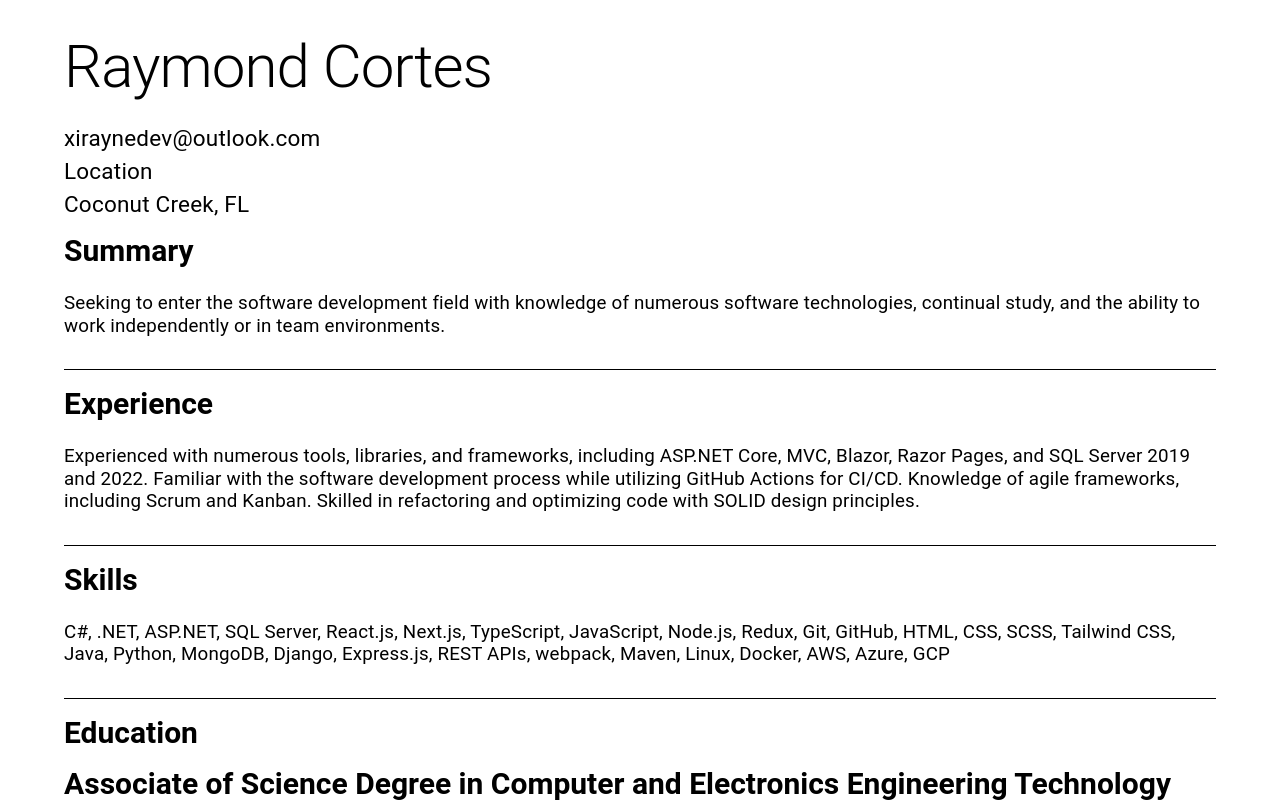
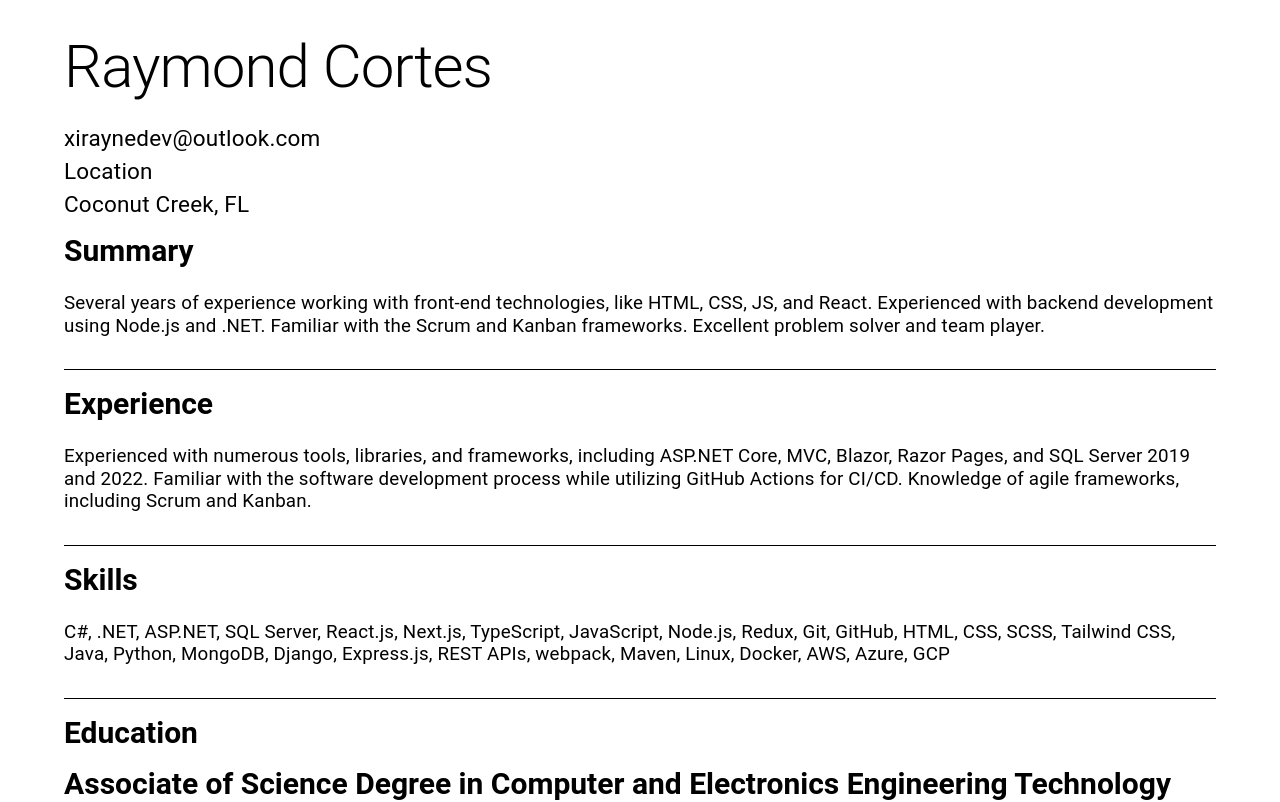
Before and after one commit to xiraynedev/portfolio-v2, a React app: page /resume in a window 1280 px wide. Shown: the top 802 px of the page. Built offline with nearby package versions, Linux system fonts and the light colour scheme.

Commit message:
update resume component

```diff
--- a/src/components/Header/Header.tsx
+++ b/src/components/Header/Header.tsx
@@ -22,8 +22,7 @@ export const Header: React.FC = () => {
             including ASP.NET Core, MVC, Blazor, Razor Pages, and SQL Server
             2019 and 2022. Familiar with the software development process while
             utilizing GitHub Actions for CI/CD. Knowledge of agile frameworks,
-            including Scrum and Kanban. Skilled in refactoring and optimizing
-            code with SOLID design principles.
+            including Scrum and Kanban.
           </p>
           <a
             href='https://github.com/xiraynedev'
--- a/src/components/Resume/Experience.tsx
+++ b/src/components/Resume/Experience.tsx
@@ -4,7 +4,7 @@ import { SectionContainer } from './SectionContainer';
 export const Experience: FC = () => {
   const experience = {
     title: 'Experience',
-    description: `Experienced with numerous tools, libraries, and frameworks, including ASP.NET Core, MVC, Blazor, Razor Pages, and SQL Server 2019 and 2022. Familiar with the software development process while utilizing GitHub Actions for CI/CD. Knowledge of agile frameworks, including Scrum and Kanban. Skilled in refactoring and optimizing code with SOLID design principles.`,
+    description: `Experienced with numerous tools, libraries, and frameworks, including ASP.NET Core, MVC, Blazor, Razor Pages, and SQL Server 2019 and 2022. Familiar with the software development process while utilizing GitHub Actions for CI/CD. Knowledge of agile frameworks, including Scrum and Kanban.`,
   };
 
   return <SectionContainer {...experience} />;
--- a/src/components/Resume/Summary.tsx
+++ b/src/components/Resume/Summary.tsx
@@ -4,7 +4,7 @@ import { SectionContainer } from './SectionContainer';
 export const Summary: FC = () => {
   const summary = {
     title: 'Summary',
-    description: `Seeking to enter the software development field with knowledge of numerous software technologies, continual study, and the ability to work independently or in team environments.`,
+    description: `Several years of experience working with front-end technologies, like HTML, CSS, JS, and React. Experienced with backend development using Node.js and .NET. Familiar with the Scrum and Kanban frameworks. Excellent problem solver and team player.`,
   };
 
   return <SectionContainer {...summary} />;
```
